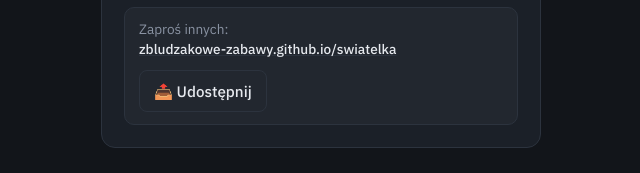
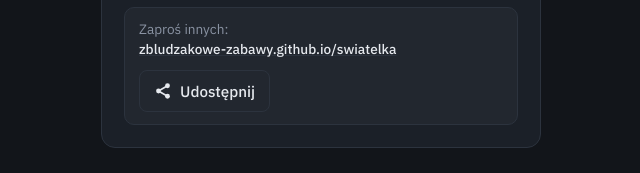
Before and after one commit to zbludzakowe-zabawy/swiatelka, an Electron app: page index.html in a window 1280 px wide. Shown: the part 840-1013 px from the top of the page, 319-959 px from the left. Drawn offline with Linux system fonts and the light colour scheme.

Commit message:
Udostępnij: ikona trzech połączonych kropek zamiast emoji
Co-Authored-By: Claude Opus 5.5 <noreply@anthropic.com>
Claude-Session: https://claude.ai/code/session_014u4CvPVVHT41jeaVanFGFr

```diff
--- a/css/style.css
+++ b/css/style.css
@@ -131,6 +131,8 @@ body.has-install { padding-bottom: calc(120px + var(--sa-bottom)); }
 .share-url { color: var(--fg); font-weight: 500; overflow-wrap: anywhere; text-decoration-color: var(--line); }
 .share-url:focus-visible { outline: 2px solid var(--fg); outline-offset: 2px; border-radius: 2px; }
 .share-box button.btn { flex: 0 0 auto; }
+.share-btn { display: inline-flex; align-items: center; justify-content: center; gap: 8px; }
+.share-icon { flex: none; }
 /* Komunikat „Skopiowano link” */
 .toast {
   position: fixed; z-index: 20; left: 0; right: 0; margin: 0 auto;
--- a/index.html
+++ b/index.html
@@ -39,7 +39,7 @@
   <p class="rules">Kliknięcie kafelka zmienia jego stan oraz stan sąsiadów: z góry, z dołu, z lewej i z prawej. Planszę przechodzisz, gdy wszystkie kafelki są w stanie 0. Przejdź 10 plansz, aby wygrać grę.</p>
   <div class="share-box">
     <div class="share-text">Zaproś innych:<br><a class="share-url" href="https://zbludzakowe-zabawy.github.io/swiatelka/" target="_blank" rel="noopener">zbludzakowe-zabawy.github.io/<wbr>swiatelka</a></div>
-    <button class="btn" type="button" data-share>📤 Udostępnij</button>
+    <button class="btn share-btn" type="button" data-share><svg class="share-icon" viewBox="0 0 24 24" width="18" height="18" aria-hidden="true"><path d="M18 5 6 12l12 7" fill="none" stroke="currentColor" stroke-width="2.2"/><circle cx="18" cy="5" r="3.2" fill="currentColor"/><circle cx="6" cy="12" r="3.2" fill="currentColor"/><circle cx="18" cy="19" r="3.2" fill="currentColor"/></svg>Udostępnij</button>
   </div>
 </main>
 <div class="toast" id="toast" role="status" aria-live="polite" hidden></div>
```
Also changed, not shown: README.md.
